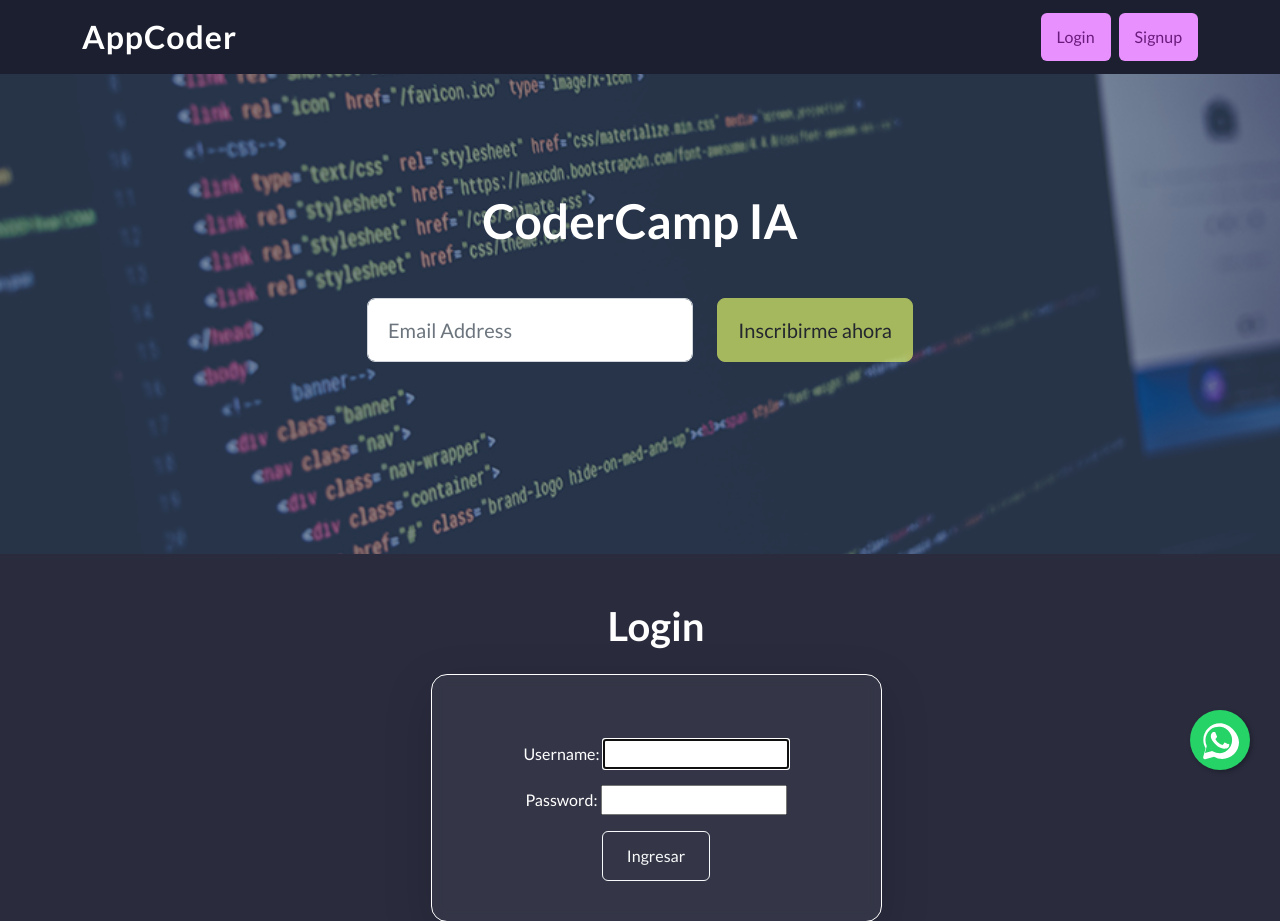
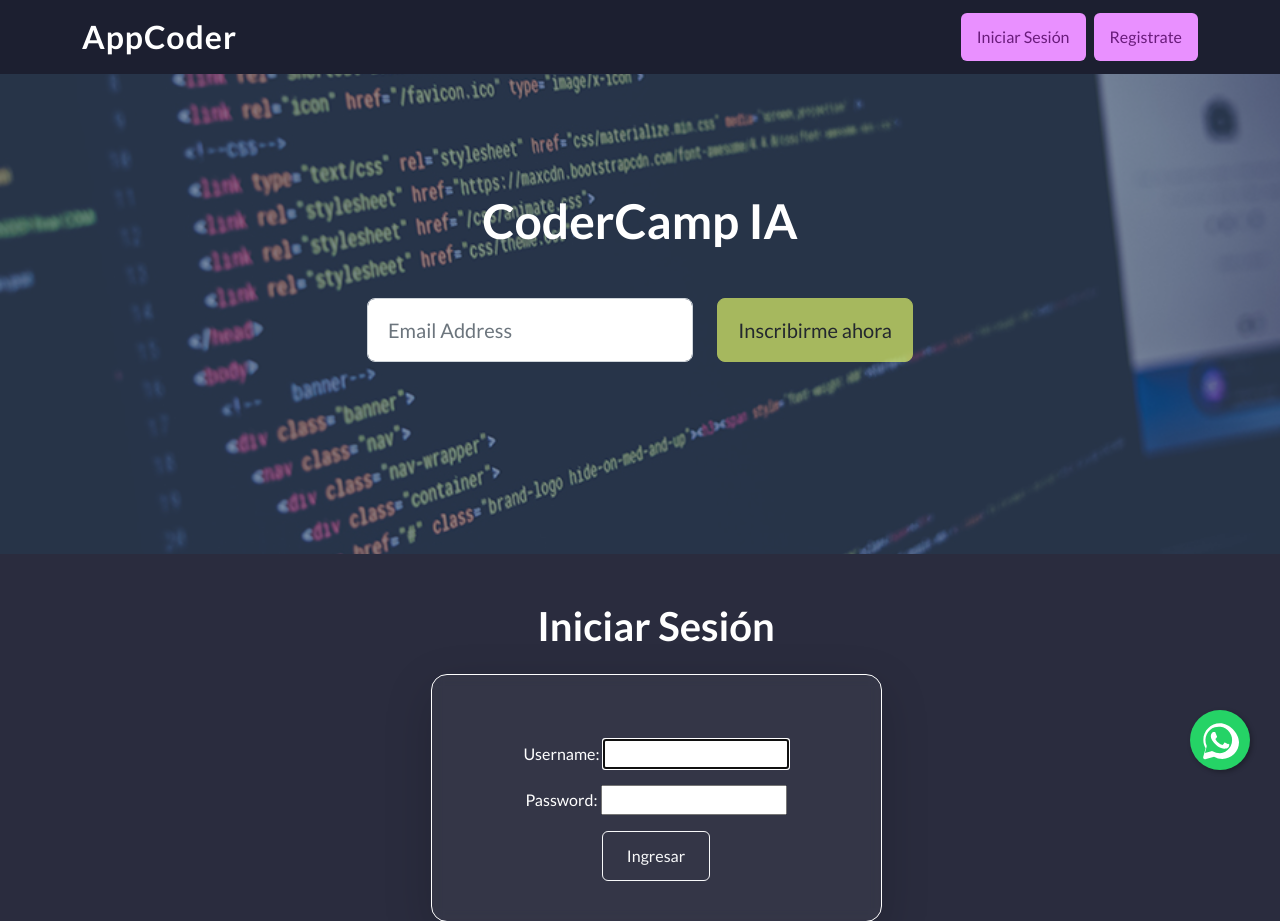
Before and after one commit to vanerm/CursoPython, a Django app: page /AppCoder/login/ in a window 1280 px wide. Shown: the top 921 px of the page. Run offline with Django 5.2, Linux system fonts and the light colour scheme; some libraries are stand-ins or nearby versions; some web fonts are replaced.

Commit message:
Update: translate wordings login and register to spanish

```diff
--- a/AppCoder/template/login.html
+++ b/AppCoder/template/login.html
@@ -4,7 +4,7 @@
 <ul>
     <br>
     <br>
-    <h1 class="text-center text-white">Login</h1>
+    <h1 class="text-center text-white">Iniciar Sesión</h1>
     <div class="container mt-4">
         <div class="row justify-content-center">
             <div class="col-lg-5">
--- a/AppCoder/template/padre.html
+++ b/AppCoder/template/padre.html
@@ -89,9 +89,9 @@
                 </div>
                 {% else %}
                 <a class="btn" style="background-color: rgb(233, 144, 255); color: rgb(105, 27, 123); border: none;"
-                    href="{% url 'login' %}">Login</a>
+                    href="{% url 'login' %}">Iniciar Sesión</a>
                 <a class="btn" style="background-color: rgb(233, 144, 255); color: rgb(105, 27, 123); border: none;"
-                    href="{% url 'signup' %}">Signup</a>
+                    href="{% url 'signup' %}">Registrate</a>
                 {% endif %}
             </div>
         </div>
```
Also changed, not shown: db.sqlite3.
